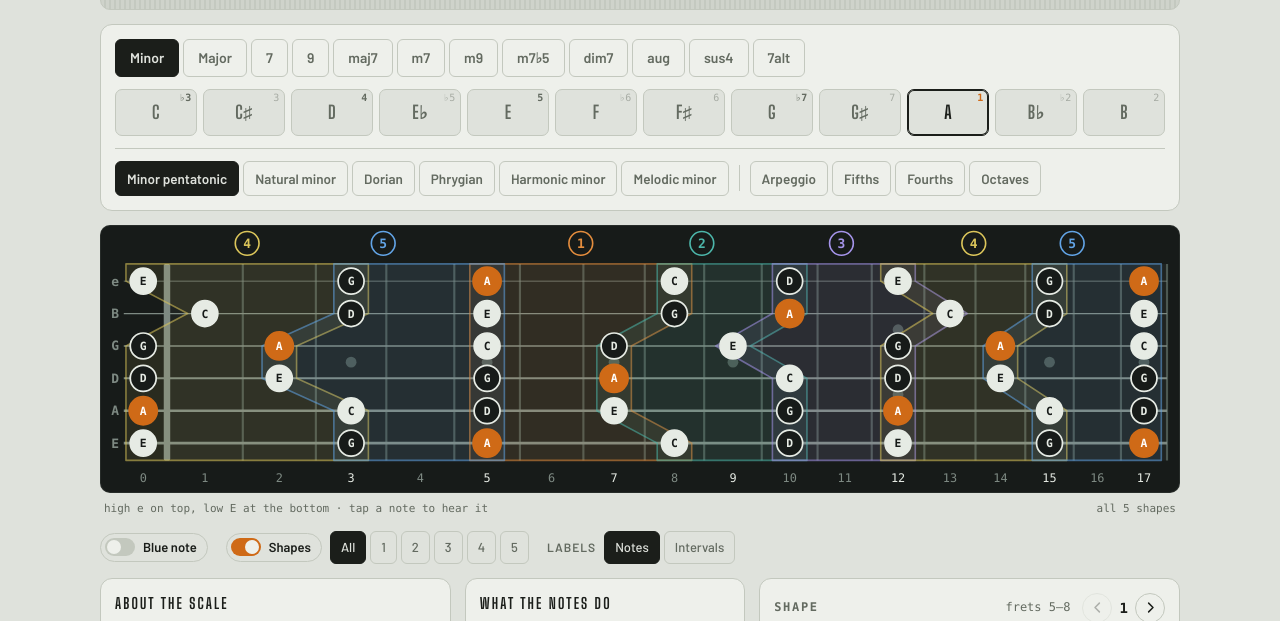
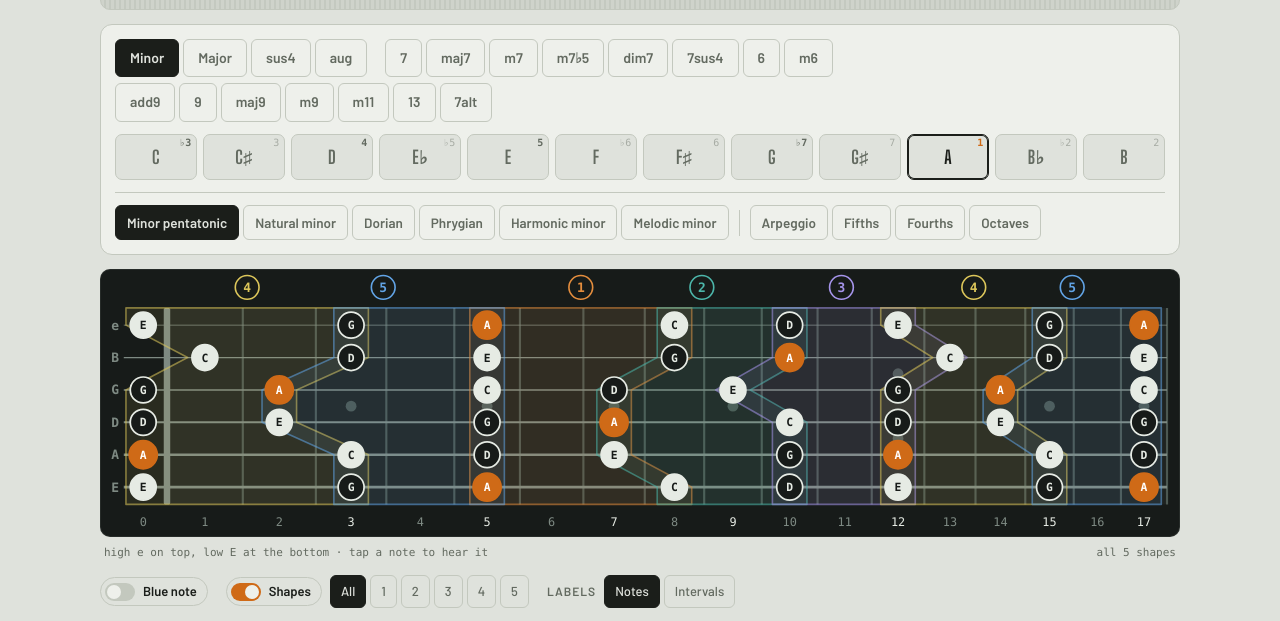
Before and after one commit to zydrunas-str/Solo, a plain HTML site: page index.html in a window 1280 px wide. Shown: the part 111-732 px from the top of the page. Drawn offline with Linux system fonts and the light colour scheme; a web font is replaced by a local one.

Commit message:
7 nauji akordai ir akordų grupės
- 7sus4, 6, m6, add9, maj9, m11, 13 su tinkamomis gamomis
- mygtukai trimis grupėmis (trigarsiai; septakordai ir sekstakordai; išplėstiniai), atskirtos tarpu; grupė matosi užvedus pelę
- m11 ir 13: 5 ir 9 nebūtinos, kaip groja gitaristai (Am11 5-5-5-5-5-5, A13 5-7-5-6-7-5)
- atviri akordai iki 4 lado (Aadd9 x-0-2-4-2-0)

Co-Authored-By: Claude Opus 5.5 <noreply@anthropic.com>
Claude-Session: https://claude.ai/code/session_014j4G36mWAbvnjwZAx42Axy

```diff
--- a/index.html
+++ b/index.html
@@ -116,6 +116,9 @@ h1{font-family:var(--font-display);font-weight:800;font-size:30px;letter-spacing
 .seg button{border:1px solid var(--line);background:transparent;border-radius:6px;padding:6px 10px;font-size:13px;font-weight:500;color:var(--muted)}
 .seg button[aria-pressed="true"]{background:var(--ink);border-color:var(--ink);color:var(--bg)}
 .seg.big button{font-size:14px;padding:8px 14px;font-weight:600}
+/* chord type groups: a wider gap between groups than between buttons */
+#qSeg{gap:6px 18px}
+.qgrp{display:flex;flex-wrap:wrap;gap:4px}
 .seg.off{opacity:.4;pointer-events:none}
 
 /* fretboard screen */
@@ -371,8 +374,25 @@ const CH = {
   aug:  { btn: "aug", tip: "Padidintas trigarsis", tip_en: "Augmented triad",       suf: "aug",  fam: "maj", tones: [[0,"R"],[4,"3"],[8,"♯5"]] },
   sus4: { btn: "sus4", tip: "Kvarta vietoj tercijos", tip_en: "Fourth instead of the third",      suf: "sus4", fam: "maj", tones: [[0,"R"],[5,"4"],[7,"5"]] },
   /* 7alt is voiced as 7♯9; the ♯9 is spelled like a ♭3 (A7♯9: C, not B♯), the way guitarists read it */
+  d7s4: { btn: "7sus4", tip: "Septakordas su kvarta vietoj tercijos", tip_en: "Seventh chord with a fourth instead of the third", suf: "7sus4", fam: "maj", tones: [[0,"R"],[5,"4"],[7,"5"],[10,"♭7"]] },
+  six:  { btn: "6", tip: "Mažorinis su seksta", tip_en: "Major sixth", suf: "6", fam: "maj", tones: [[0,"R"],[4,"3"],[7,"5"],[9,"6"]] },
+  m6:   { btn: "m6", tip: "Minorinis su seksta", tip_en: "Minor sixth", suf: "m6", fam: "min", tones: [[0,"R"],[3,"♭3"],[7,"5"],[9,"6"]] },
+  add9: { btn: "add9", tip: "Mažorinis su nona, be septimos", tip_en: "Major with an added ninth, no seventh", suf: "add9", fam: "maj", tones: [[0,"R"],[4,"3"],[7,"5"],[2,"9"]] },
+  maj9: { btn: "maj9", tip: "Didysis nonakordas", tip_en: "Major ninth", suf: "maj9", fam: "maj", tones: [[0,"R"],[4,"3"],[7,"5"],[11,"7"],[2,"9"]] },
+  /* m11 and 13: guitarists leave out the 5 and the 9, so those are optional (opt) */
+  m11:  { btn: "m11", tip: "Minorinis undecimakordas", tip_en: "Minor eleventh", suf: "m11", fam: "min", tones: [[0,"R"],[3,"♭3"],[7,"5"],[10,"♭7"],[2,"9"],[5,"11"]], opt: [7, 2] },
+  dom13: { btn: "13", tip: "Dominantinis tercdecimakordas", tip_en: "Dominant thirteenth", suf: "13", fam: "maj", tones: [[0,"R"],[4,"3"],[7,"5"],[10,"♭7"],[2,"9"],[9,"13"]], opt: [7, 2] },
   alt:  { btn: "7alt", tip: "Altered dominantė, grojama kaip 7♯9", tip_en: "Altered dominant, played as 7♯9",      suf: "7alt", fam: "maj", tones: [[0,"R"],[4,"3"],[10,"♭7"],[3,"♯9",3]] }
 };
+/* chord type buttons in three groups, kept apart by a gap; the group name shows in the hover tip */
+const GROUPS = [
+  { lt: "Trigarsiai", en: "Triads", q: ["min", "maj", "sus4", "aug"] },
+  { lt: "Septakordai ir sekstakordai", en: "Sevenths and sixths", q: ["dom7", "maj7", "m7", "m7b5", "dim7", "d7s4", "six", "m6"] },
+  { lt: "Išplėstiniai akordai", en: "Extended chords", q: ["add9", "dom9", "maj9", "m9", "m11", "dom13", "alt"] }
+];
+/* a chord type with no own notes in a scale's ctx borrows a close relative's (13 reads like 9, 7sus4 like sus4) */
+const CTXALIAS = { dom13: "dom9", d7s4: "sus4" };
+const ctxOf = (o, q) => o.ctx && (o.ctx[q] || o.ctx[CTXALIAS[q]]);
 const fam = q => CH[q] ? CH[q].fam : q;
 const spellArr = (pc, q) => FLAT_KEYS[fam(q)].has(pc) ? FLAT : SHARP;
 const rootName = (pc, q) => spellArr(pc, q)[mod(pc)];
@@ -478,7 +498,9 @@ const SETS = {
     cmp_en: "Natural minor with the 6 and 7 raised. Or Major with a ♭3.",
     chTxt_en: "they set Melodic minor apart from Natural minor. Going up, the scale sounds almost like Major.",
     also: { iv: 0, q: "min", suf: "6", txt: c => `Taip pat tinka ant ${c.replace("6", "(maj7)")}: džiaze tai jo pagrindinė gama.`,
-      txt_en: c => `Also fits ${c.replace("6", "(maj7)")}: in jazz it is that chord’s main scale.` } },
+      txt_en: c => `Also fits ${c.replace("6", "(maj7)")}: in jazz it is that chord’s main scale.` },
+    ctx: { m6: { also: null, about: "Džiazo gama ant m6: jos 6 sutampa su akordu, o 7 suteikia džiazinį atspalvį.",
+      about_en: "The jazz scale over m6: its 6 matches the chord, and the 7 adds a jazzy edge." } } },
   Mpent: { q: "maj", kind: "scale", btn: "Major pentatonic", name: "major pentatonic",
     deg: [[0,"R"],[2,"2"],[4,"3"],[7,"5"],[9,"6"]], blue: [3, "♭3"], ch: [],
     about: "Šviesi ir saugi: kantri, popsas, southern rokas.",
@@ -582,10 +604,12 @@ const ORDER = {
   dom7: ["mix", "mpent", "Mpent", "lyddom"], dom9: ["mix", "Mpent", "mpent", "lyddom"],
   maj7: ["ion", "lyd", "Mpent"], m7: ["dor", "aeo", "phr", "mpent"], m9: ["dor", "aeo", "mpent"],
   m7b5: ["loc", "loc2"], dim7: ["dimwh"], aug: ["wt"], sus4: ["mix", "mpent", "ion"], alt: ["alt", "mpent"],
+  d7s4: ["mix", "mpent"], six: ["Mpent", "ion", "lyd"], m6: ["dor", "mel", "mpent"],
+  add9: ["ion", "Mpent", "lyd"], maj9: ["ion", "lyd", "Mpent"], m11: ["dor", "aeo", "mpent"], dom13: ["mix", "Mpent", "mpent", "lyddom"],
   iv: ["arp", "p5", "p4", "p8"]
 };
 const QMAP = { mpent: "Mpent", Mpent: "mpent", aeo: "ion", ion: "aeo" };
-const SET = () => { const st = SETS[S.set], o = st.ctx && st.ctx[S.q]; return o ? Object.assign({}, st, o) : st; };
+const SET = () => { const st = SETS[S.set], o = ctxOf(st, S.q); return o ? Object.assign({}, st, o) : st; };
 
 /* ---------- state */
 const DEF = { root: 9, q: "min", set: "mpent", blue: false, group: true, box: -1, labels: "names" };
@@ -921,10 +945,12 @@ function drawTab() {
 
 /* The chord in the form's position: every string gets a chord tone inside the form's frets or is muted.
    Rules: Root in the bass, all chord tones (the 5 may drop out of a four-note chord), at least 4 strings,
-   at most one muted string in the middle, a 4-fret stretch, 4 fingers (a barre counts as one), open strings only up to fret 3.
+   at most one muted string in the middle, a 4-fret stretch, 4 fingers (a barre counts as one), open strings only up to fret 4.
    Best = most strings. */
 function chordAt(lo, hi) {
-  const T = chordIvs(), r = S.root, need5 = T.length === 3 || !T.includes(7);
+  const T = chordIvs(), r = S.root;
+  /* tones that may be left out: given per chord type, else the 5 of a chord with four or more notes */
+  const opt = CH[S.q].opt || (T.length > 3 && T.includes(7) ? [7] : []);
   for (const w of [0, 1]) {
     const a = Math.max(0, lo - w), b = Math.min(MAXF, hi + w), opts = [];
     for (let s = 0; s < 6; s++) {
@@ -943,12 +969,12 @@ function chordAt(lo, hi) {
         const inner = pl[0] - pl[pl.length - 1] + 1 - pl.length; if (inner > 1) return;
         const pcs = new Set(pl.map(i => mod(OPEN[i] + cur[i] - r)));
         const miss = T.filter(t => !pcs.has(t));
-        if (miss.length && (need5 || miss.length > 1 || miss[0] !== 7)) return;
+        if (miss.some(t => !opt.includes(t))) return;
         const fr = pl.map(i => cur[i]).filter(f => f > 0);
         const open = fr.length < pl.length;
         const mn = fr.length ? Math.min(...fr) : 0, span = fr.length ? Math.max(...fr) - mn : 0;
         if (span > 4) return;
-        if (open && fr.length && Math.max(...fr) > 3) return;          /* open strings only in a real open chord */
+        if (open && fr.length && Math.max(...fr) > 4) return;          /* open strings only in a real open chord (up to fret 4: x-0-2-4-2-0) */
         /* fingers: one per fretted note, but a barre (one finger flat over neighbouring strings on the same fret)
            saves the rest; strings under a barre may be higher, never lower, open or muted */
         let fingers = fr.length;
@@ -966,7 +992,7 @@ function chordAt(lo, hi) {
           fingers = Math.min(fingers, fr.length - best + 1);
         }
         if (fingers > 4) return;
-        const sc = pl.length * 3 - inner * 3 - span - (span > 3 ? 3 : 0) - (miss.length ? 2 : 0) + (pl[0] >= 4 ? 1 : 0);
+        const sc = pl.length * 3 - inner * 3 - span - (span > 3 ? 3 : 0) - miss.length * 2 + (pl[0] >= 4 ? 1 : 0);
         if (sc > bestSc) { bestSc = sc; best = cur.slice(); }
         return;
       }
@@ -978,7 +1004,7 @@ function chordAt(lo, hi) {
   return null;
 }
 /* All positions of the chord along the neck: the same search in every 4-fret window, duplicates dropped, low to high. */
-const posOf = v => { const fr = v.filter(f => f != null && f > 0); return v.some(f => f === 0) && Math.max(...fr) <= 3 ? 0 : Math.min(...fr); };
+const posOf = v => { const fr = v.filter(f => f != null && f > 0); return v.some(f => f === 0) && Math.max(...fr) <= 4 ? 0 : Math.min(...fr); };
 const chordCache = new Map();
 function chordList() {
   const key = S.root + S.q;
@@ -988,9 +1014,9 @@ function chordList() {
     const v = chordAt(lo, lo + 3); if (!v) continue;
     const k = v.join(","); if (seen.has(k)) continue;
     seen.add(k);
-    /* a muted string in the middle is normal only for m7♭5, dim7 and aug grips */
+    /* a muted string in the middle is normal only for m7♭5, dim7, aug, m11 and 13 grips */
     const pl = v.map((f, i) => f == null ? -1 : i).filter(i => i >= 0);
-    if (pl[pl.length - 1] - pl[0] + 1 > pl.length && !["m7b5", "dim7", "aug"].includes(S.q)) continue;
+    if (pl[pl.length - 1] - pl[0] + 1 > pl.length && !["m7b5", "dim7", "aug", "m11", "dom13"].includes(S.q)) continue;
     list.push(v);
   }
   /* drop a grip that is just another one with fewer strings */
@@ -1107,11 +1133,12 @@ function setPressed(id, v) { for (const b of $(id).querySelectorAll("button")) b
 function drawControls() {
   const st = SET();
   /* tooltip of a set: the first sentence of its description over the current chord */
-  const tipOf = id => { const o = SETS[id], c = o.ctx && o.ctx[S.q], a = c && tx(c, "about") ? tx(c, "about") : tx(o, "about"); return esc(a.split(/(?<=[.!?])\s/)[0]); };
+  const tipOf = id => { const o = SETS[id], c = ctxOf(o, S.q), a = c && tx(c, "about") ? tx(c, "about") : tx(o, "about"); return esc(a.split(/(?<=[.!?])\s/)[0]); };
   const setBtn = id => `<button data-v="${id}" aria-pressed="${id === S.set}" data-tip="${tipOf(id)}">${tx(SETS[id], "btn")}</button>`;
   $("scaleSets").innerHTML = ORDER[S.q].map(setBtn).join("");
   $("ivSets").innerHTML = ORDER.iv.map(setBtn).join("");
-  $("qSeg").innerHTML = Object.keys(CH).map(q => `<button data-v="${q}" aria-pressed="${q === S.q}" data-tip="${esc(tx(CH[q], "tip"))} · ${CH[q].tones.map(t => t[1]).join(" ")}">${CH[q].btn}</button>`).join("");
+  $("qSeg").innerHTML = GROUPS.map(g => `<span class="qgrp" role="group" aria-label="${esc(T(g.lt, g.en))}">` + g.q.map(q =>
+    `<button data-v="${q}" aria-pressed="${q === S.q}" data-tip="${esc(T(g.lt, g.en))} · ${esc(tx(CH[q], "tip"))} · ${CH[q].tones.map(t => t[1]).join(" ")}">${CH[q].btn}</button>`).join("") + "</span>").join("");
   setPressed("labSeg", S.labels);
   $("blueSw").hidden = !st.blue;
   $("blueSw").setAttribute("aria-pressed", String(S.blue));
```
